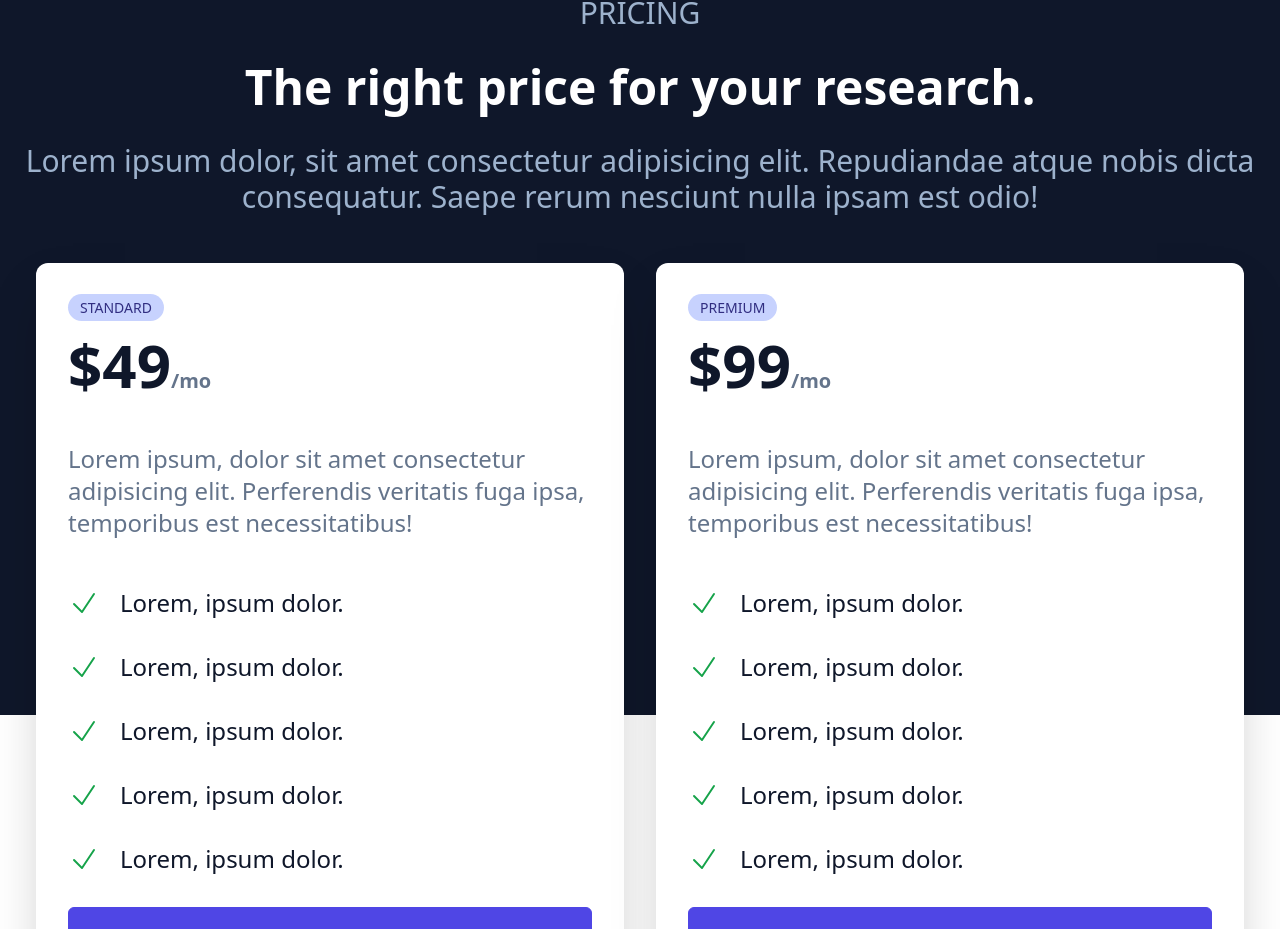
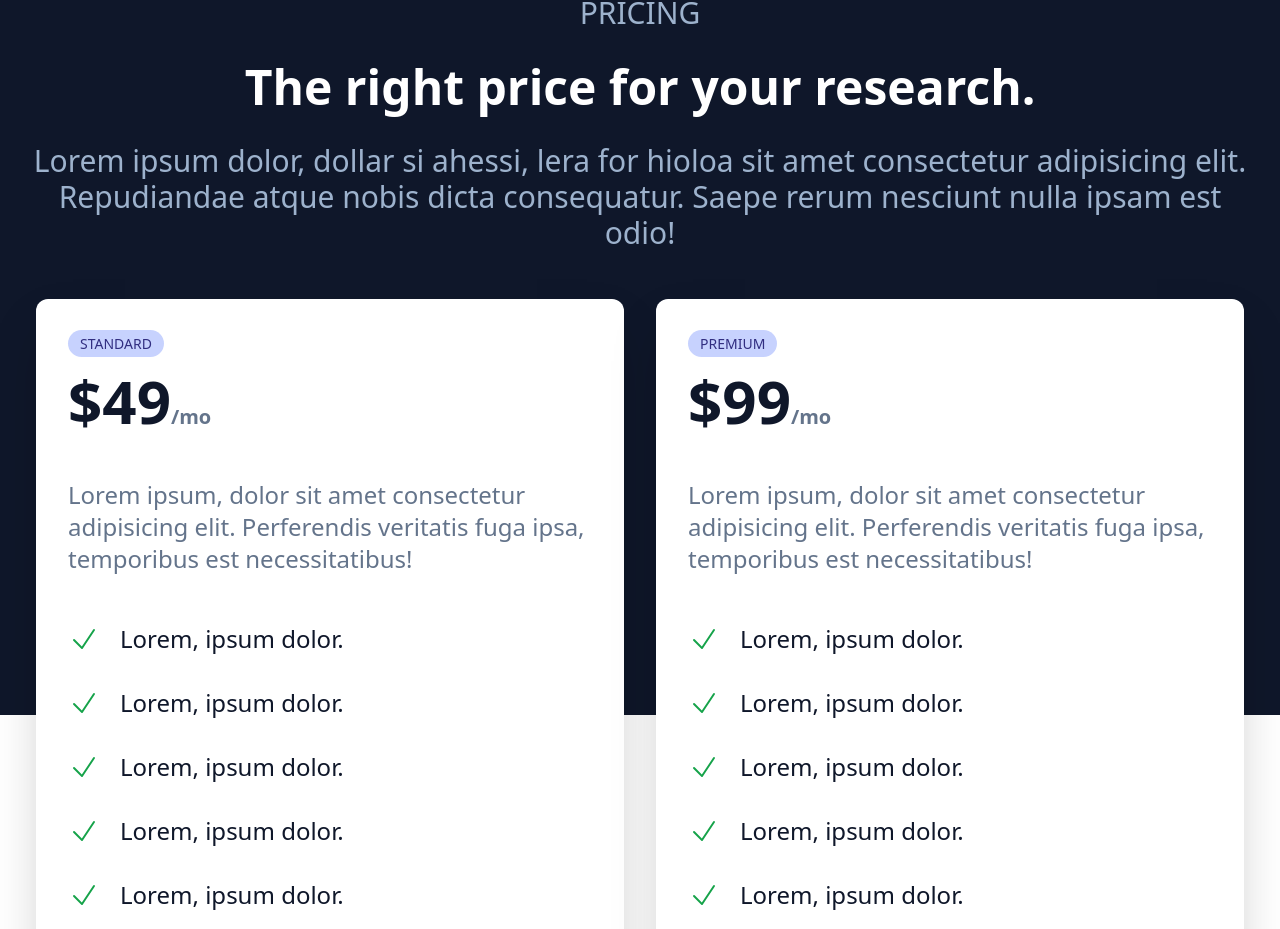
Before and after one commit to bihanviranga/tailwinds-business-site, a React (Create React App) app: page / in a window 1280 px wide. Shown: the part 3131-4060 px from the top of the page. Built offline with nearby package versions, Linux system fonts and the light colour scheme.

Commit message:
Some changes within Pricing

```diff
--- a/src/components/Pricing.jsx
+++ b/src/components/Pricing.jsx
@@ -13,7 +13,7 @@ function Pricing() {
             The right price for your research.
           </h3>
           <p className="text-3xl">
-            Lorem ipsum dolor, sit amet consectetur adipisicing elit.
+            Lorem ipsum dolor, dollar si ahessi, lera for hioloa sit amet consectetur adipisicing elit.
             Repudiandae atque nobis dicta consequatur. Saepe rerum nesciunt nulla
             ipsam est odio!
           </p>
```
